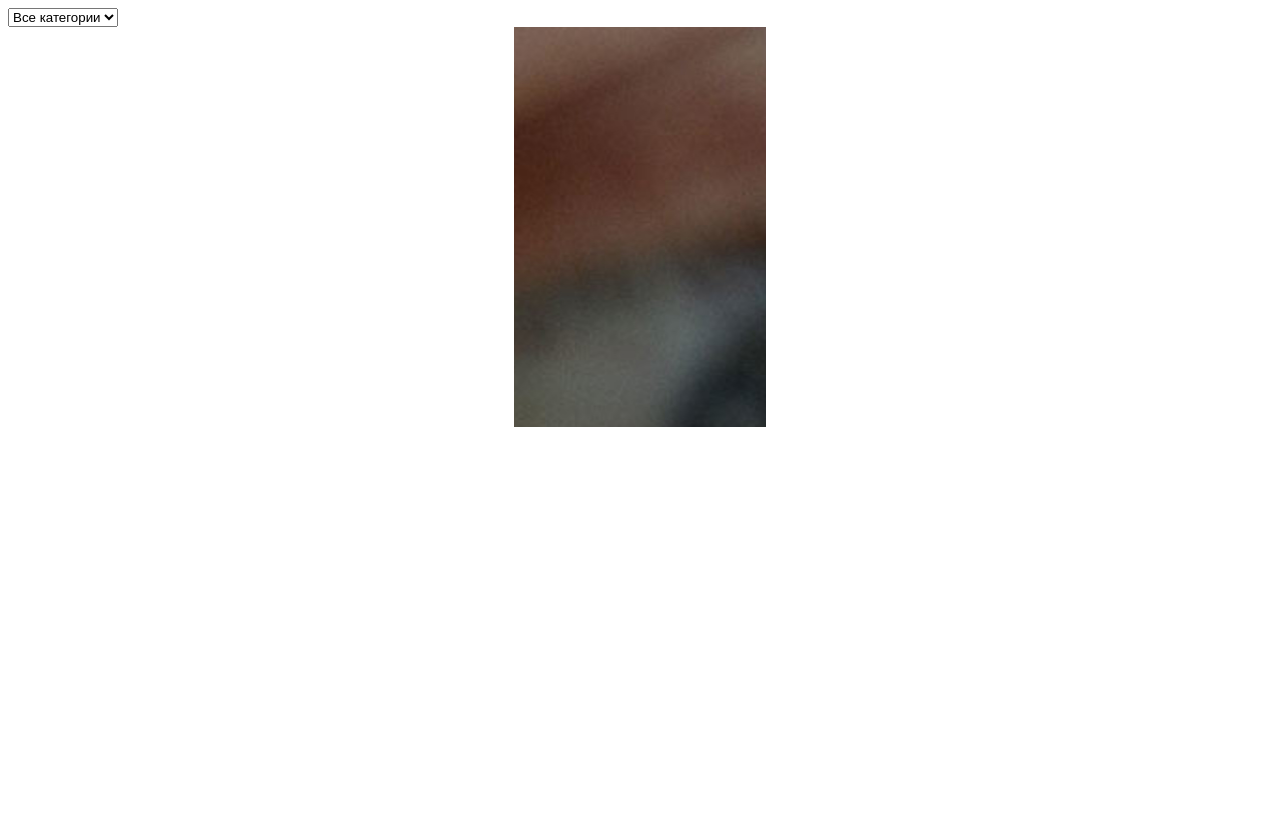
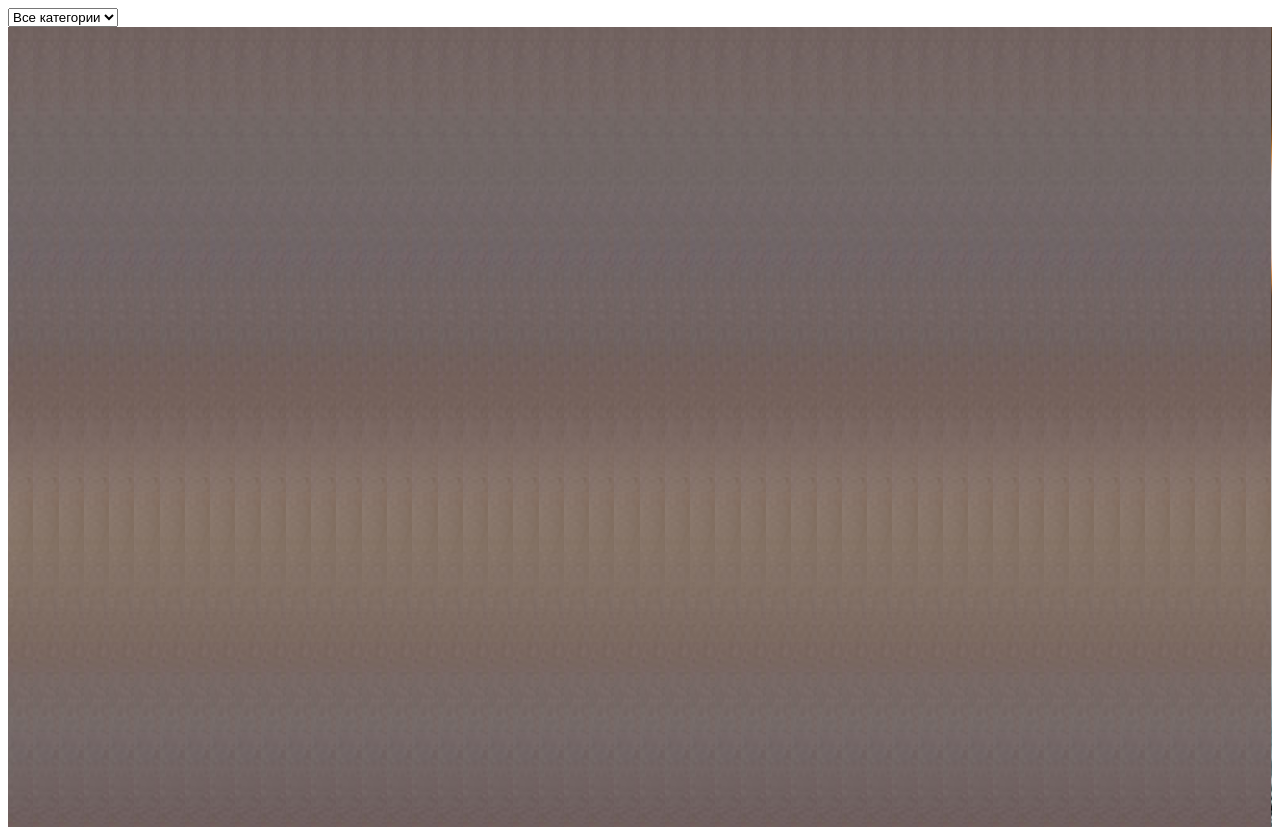
Before and after one commit to Kalyabin08/magazin, a plain HTML site: page index.html in a window 1280 px wide. Before the commit the page ends 800 px from the top, so only its background shows below. Drawn offline with Linux system fonts and the light colour scheme.

Commit message:
Update style.css

```diff
--- a/style.css
+++ b/style.css
@@ -2,8 +2,8 @@ img {
     width: 100%;
 }
 .container {
-    width: 20%;
-    height: 50vh;
+    width: 100%;
+    height: 100vh;
     margin: auto;
     position: relative;
     display: flex;
```
